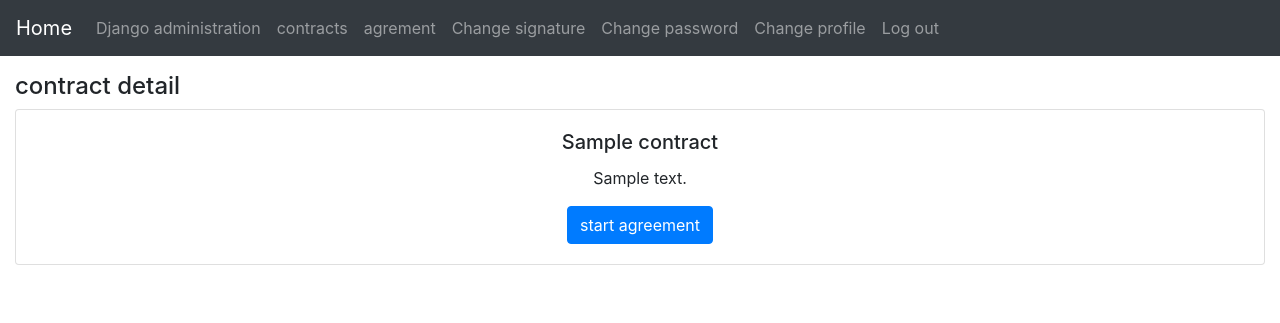
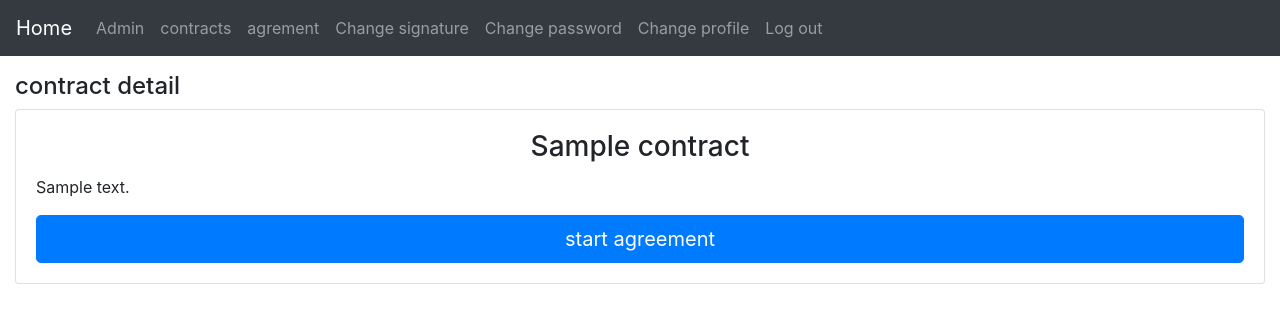
Before and after one commit to Sina3127/student-manager, a Django app: page /college/contracts/1/ in a window 1280 px wide. Shown: the top 323 px of the page. Run offline with Django 4.2, Linux system fonts and the light colour scheme; a user stored in the database is signed in; tables that the repository leaves empty hold one stand-in row (values such as "Sample post"); some libraries are stand-ins or nearby versions.

Commit message:
adding files

```diff
--- a/source/college/templates/college/agreement_create.html
+++ b/source/college/templates/college/agreement_create.html
@@ -89,8 +89,8 @@
                     {% endfor %}
                     </tbody>
                 </table>
-                <a href="#" id="add-variant-button" class="btn btn-secondary add-variants mt-2">Add More</a>
-                <a href="#" id="remove-variant-button" class="btn btn-secondary remove-variants mt-2">remove</a>
+                <a href="#" id="add-variant-button" class="btn btn-primary add-variants mt-2">Add More</a>
+                <a href="#" id="remove-variant-button" class="btn btn-primary remove-variants mt-2">remove</a>
                 <!-- id="add-inlineformsetname-button" -->
             </div>
 
@@ -98,7 +98,7 @@
         <!-- inline form for Images end -->
 
         <div class="form-group">
-            <button type="submit" class="btn btn-secondary btn-block mt-2">Submit</button>
+            <button type="submit" class="btn btn-success btn-block mt-2">Submit</button>
         </div>
     </form>
 
--- a/source/college/templates/college/agreement_list.html
+++ b/source/college/templates/college/agreement_list.html
@@ -12,7 +12,7 @@
             <div class="row pb-1">
                 <div class="card text-center col" style="width: 18rem;">
                     <div class="card-body">
-                        <h5 class="card-title">{{ agreement.contract.title }}</h5>
+                        <h3 class="card-title">{{ agreement.contract.title }} for {{ agreement.students_name }}</h3>
                         <a class="btn btn-primary" href="{% url 'college:agreement_details' id=agreement.id %}">aggrement
                             details</a>
                     </div>
--- a/source/college/templates/college/contracts.html
+++ b/source/college/templates/college/contracts.html
@@ -12,7 +12,7 @@
             <div class="row pb-1">
                 <div class="card text-center col" style="width: 18rem;">
                     <div class="card-body">
-                        <h5 class="card-title">{{ c.title }}</h5>
+                        <h3 class="card-title">{{ c.title }}</h3>
                         <a class="btn btn-primary" href="{% url 'college:contract_details' id=c.id %}">start new
                             contract</a>
                     </div>
--- a/source/college/templates/college/contracts_details.html
+++ b/source/college/templates/college/contracts_details.html
@@ -7,11 +7,11 @@
 
 <h4>{% trans 'contract detail' %}</h4>
 
-<div class="card text-center">
+<div class="card">
     <div class="card-body">
-        <h5 class="card-title">{{ contract.title }}</h5>
-        <p class="card-text">{{ contract.content|safe }}</p>
-        <a href="{% url 'college:agreement_create' id=contract.id %}" class="btn btn-primary">start agreement</a>
+        <h3 class="card-title text-center">{{ contract.title }}</h3>
+        <p class="card-text text-left">{{ contract.content|safe }}</p>
+        <a href="{% url 'college:agreement_create' id=contract.id %}" class="btn btn-primary btn-lg btn-block">start agreement</a>
     </div>
 </div>
 
--- a/source/college/views.py
+++ b/source/college/views.py
@@ -10,7 +10,7 @@ from college.models import Contract, Agreement
 class ContractsView(LoginRequiredMixin, generic.ListView):
     template_name = 'college/contracts.html'
     model = Contract
-    paginate_by = 10
+    paginate_by = 4
     order_by = 'id'
     allow_empty = False
     context_object_name = 'contract_list'
--- a/source/content/templates/layouts/default/page.html
+++ b/source/content/templates/layouts/default/page.html
@@ -37,7 +37,7 @@
             {% if request.user.is_authenticated %}
                 {% if request.user.is_superuser %}
                     <li class="nav-item">
-                        <a class="nav-link" href="{% url 'admin:login' %}">{% trans 'Django administration' %}</a>
+                        <a class="nav-link" href="{% url 'admin:login' %}">{% trans 'Admin' %}</a>
                     </li>
                 {% endif %}
                 <li class="nav-item">
```
